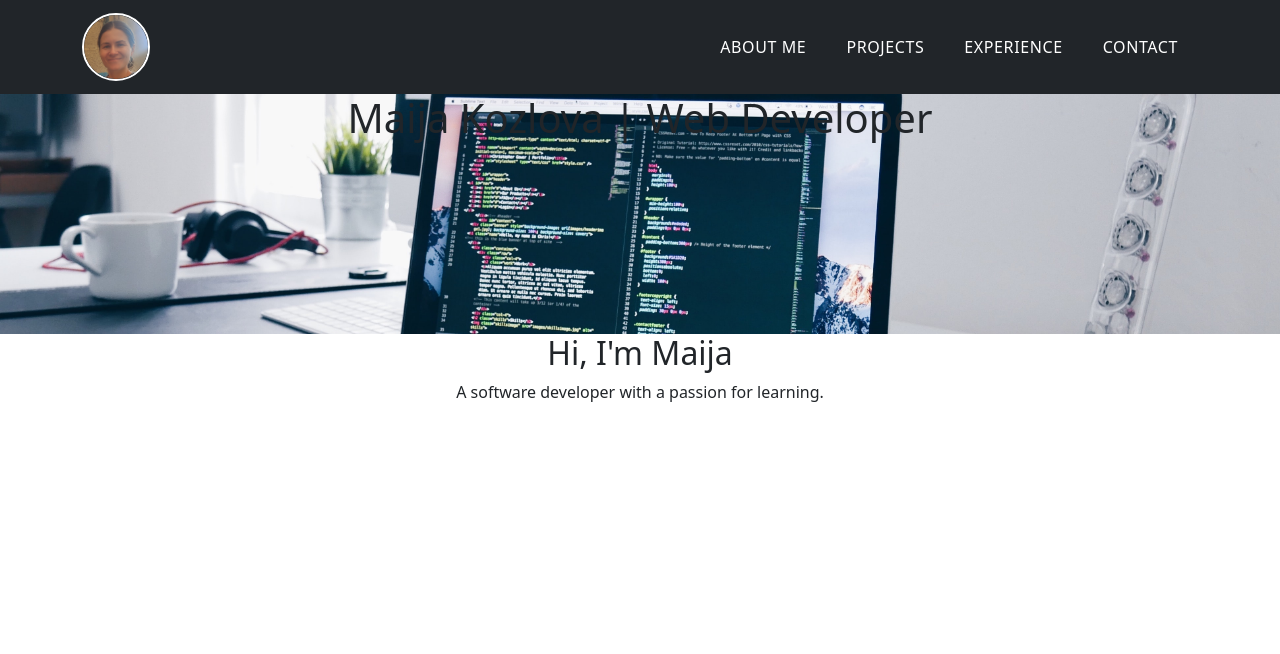
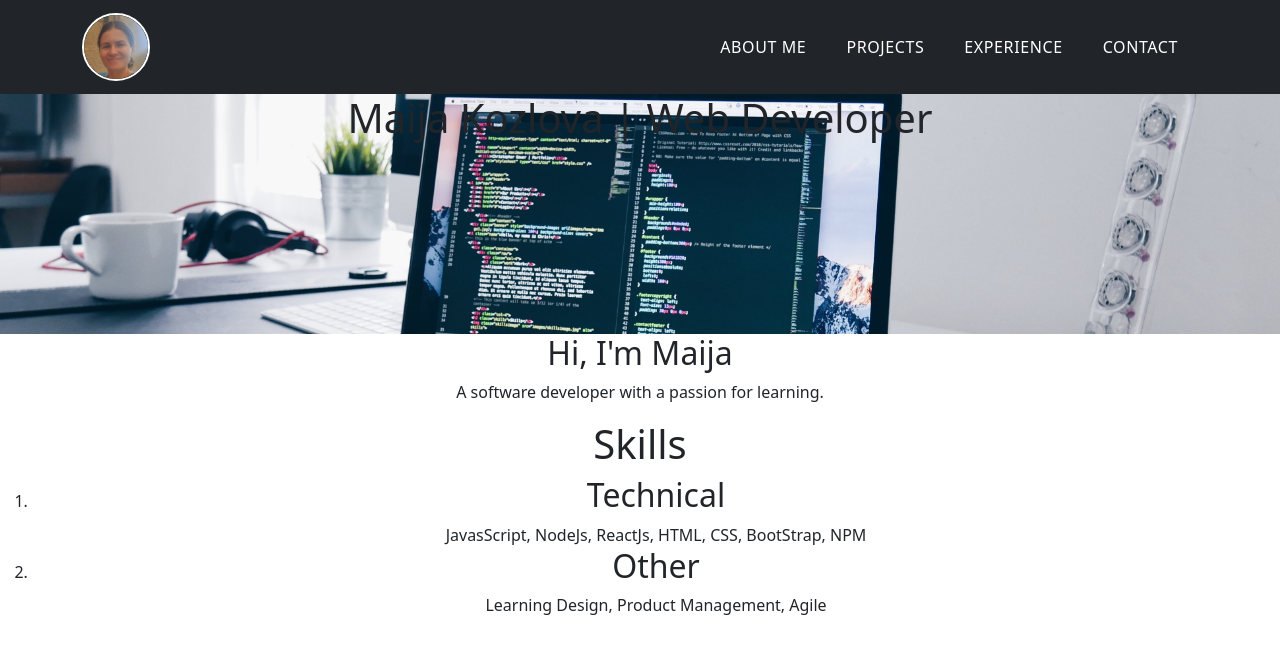
Before and after one commit to maijako/portfolio, a React (Create React App) app in the folder portfolio-app/: page / in a window 1280 px wide. Shown: the top 654 px of the page. Built offline with nearby package versions, Linux system fonts and the light colour scheme.

Commit message:
add skills and css file to style about page

```diff
--- a/portfolio-app/src/pages/Home.js
+++ b/portfolio-app/src/pages/Home.js
@@ -1,4 +1,5 @@
-import React from 'react'
+import React from 'react';
+import "../styles/Home.css";
 
 function Home() {
   return (
@@ -11,7 +12,19 @@ function Home() {
           </p>
         </div>
       </div>
-      <div className="skills"></div>
+      <div className="skills">
+        <h1> Skills </h1>
+        <ol className="list">
+          <li className="item">
+            <h2>Technical</h2>
+            <span>JavasScript, NodeJs, ReactJs, HTML, CSS, BootStrap, NPM</span>
+          </li>
+          <li className="item">
+            <h2>Other</h2>
+            <span>Learning Design, Product Management, Agile</span>
+          </li>
+        </ol>
+      </div>
     </div>
   )
 }
```
Also changed, not shown: portfolio-app/src/styles/Home.css (added).
